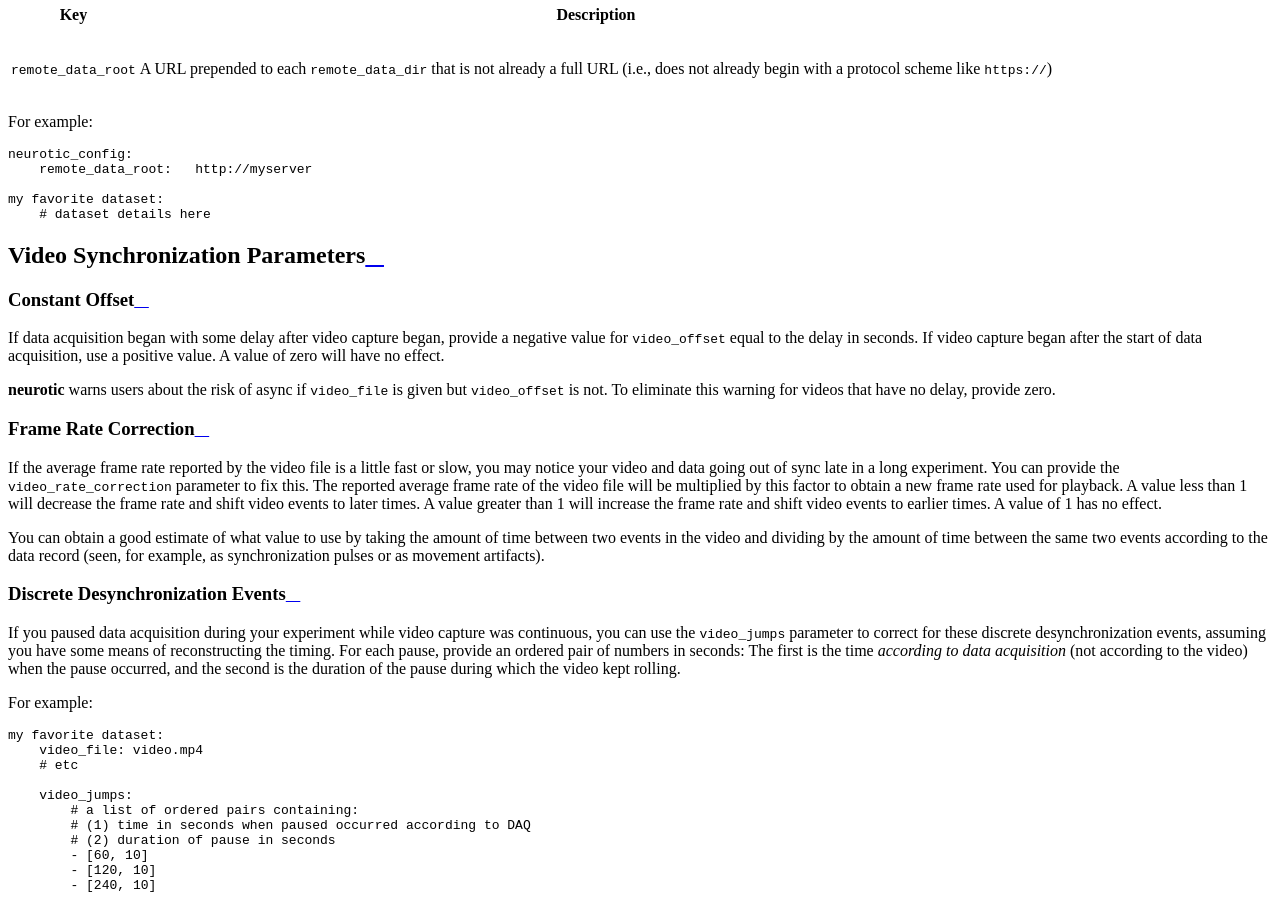
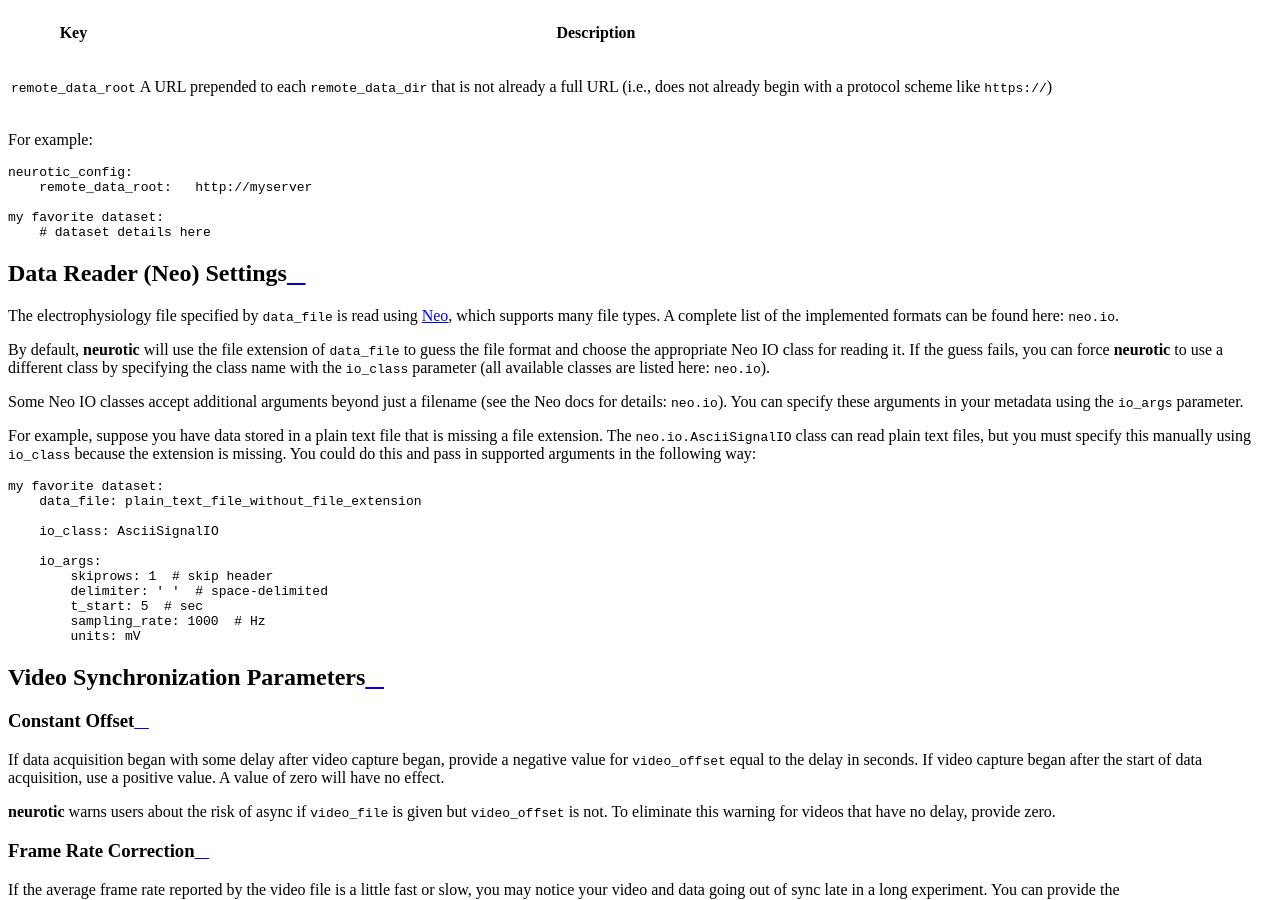
Before and after one commit to jpgill86/neurotic, a Sphinx documentation site: the page built from docs/metadata.rst, in a window 1280 px wide and 900 px high, scrolled down 3144 px. Built offline with Sphinx 7.4.7 and the Read the Docs theme 2.0.0, drawn with Linux system fonts in a browser that asks for light colours; the version number could not be read and is left out; some of the changed text lies outside the part shown.

Commit message:
Add docs for io_class and io_args

```diff
--- a/docs/metadata.rst
+++ b/docs/metadata.rst
@@ -218,6 +218,45 @@ For example:
 
     my favorite dataset:
         # dataset details here
+
+.. _config-metadata-neo-io:
+
+Data Reader (Neo) Settings
+--------------------------
+
+The electrophysiology file specified by ``data_file`` is read using Neo_, which
+supports many file types. A complete list of the implemented formats can be
+found here: :mod:`neo.io`.
+
+By default, **neurotic** will use the file extension of ``data_file`` to guess
+the file format and choose the appropriate Neo IO class for reading it. If the
+guess fails, you can force **neurotic** to use a different class by specifying
+the class name with the ``io_class`` parameter (all available classes are
+listed here: :mod:`neo.io`).
+
+Some Neo IO classes accept additional arguments beyond just a filename (see the
+Neo docs for details: :mod:`neo.io`). You can specify these arguments in your
+metadata using the ``io_args`` parameter.
+
+For example, suppose you have data stored in a plain text file that is missing
+a file extension. The :class:`neo.io.AsciiSignalIO` class can read plain text
+files, but you must specify this manually using ``io_class`` because the
+extension is missing. You could do this and pass in supported arguments in the
+following way:
+
+.. code-block:: yaml
+
+    my favorite dataset:
+        data_file: plain_text_file_without_file_extension
+
+        io_class: AsciiSignalIO
+
+        io_args:
+            skiprows: 1  # skip header
+            delimiter: ' '  # space-delimited
+            t_start: 5  # sec
+            sampling_rate: 1000  # Hz
+            units: mV
 
 .. _config-metadata-video:
 
```
Also changed, not shown: other parts of docs/metadata.rst (+2 -2 lines).
